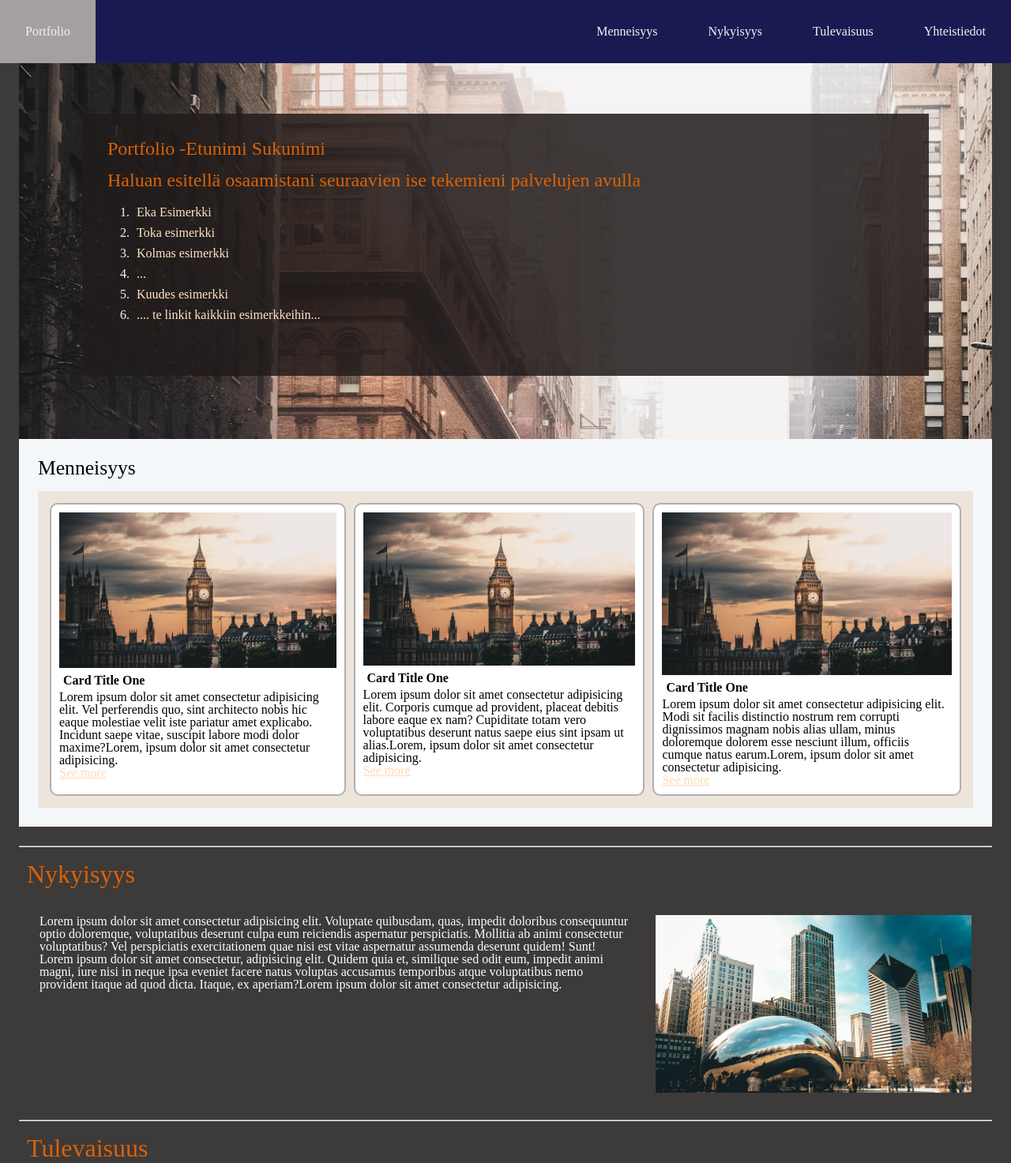
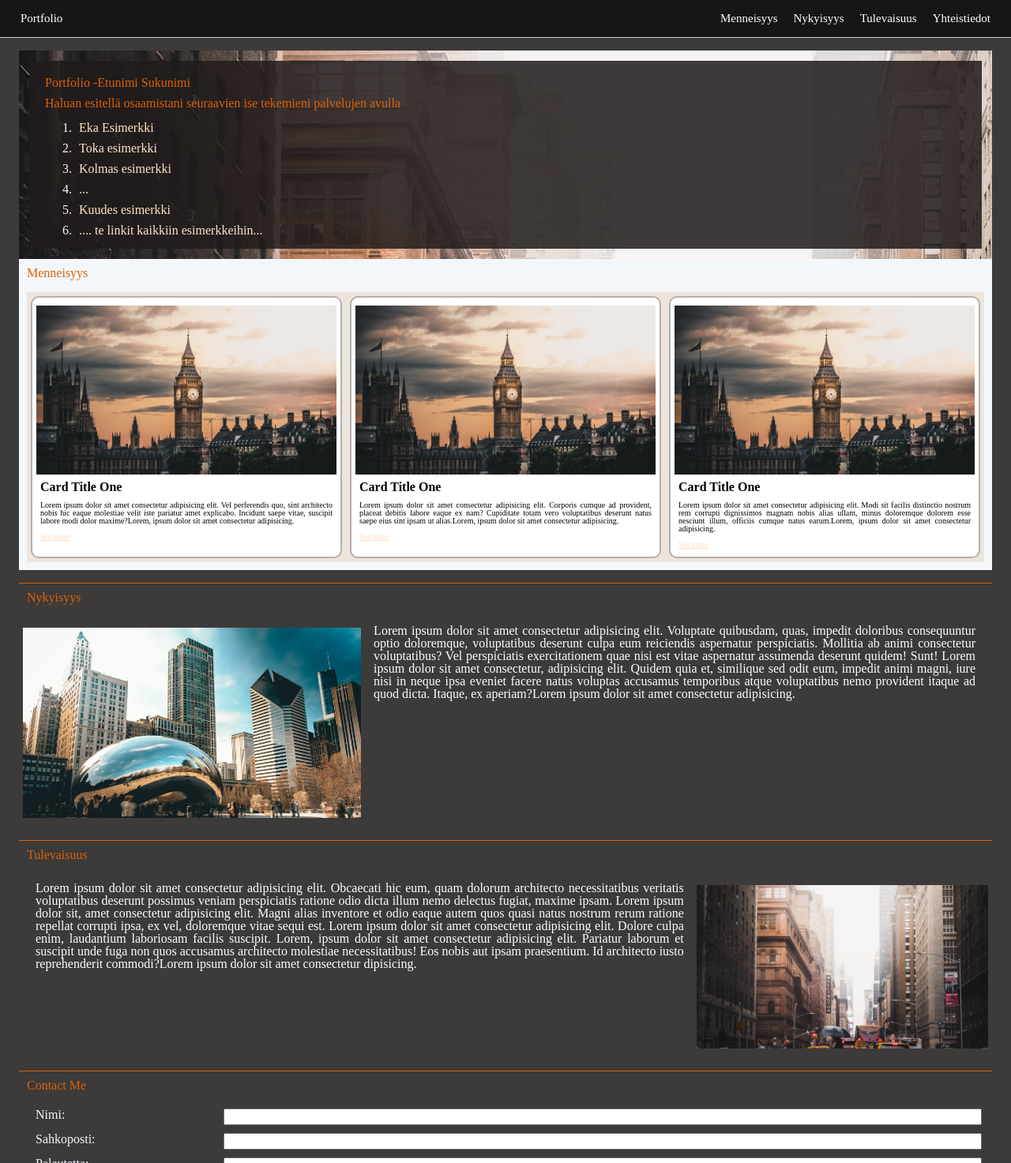
Before and after one commit to jasminabr/12-one-page-site, a plain HTML site: page index.html in a window 1280 px wide. Shown: the top 1473 px of the page at 79% size. Drawn offline with Linux system fonts and the light colour scheme.

Commit message:
CSS update!

```diff
--- a/index.html
+++ b/index.html
@@ -13,19 +13,20 @@
   </head>
   <body>
     <!--  seksioni navigimit -->
-    <nav>
-      <ul class="list">
-        <li style="float: left"><a href="#home">Portfolio</a></li>
-        <li><a href="#Yhteistiedot">Yhteistiedot </a></li>
-        <li><a href="#Tulevaisuus">Tulevaisuus </a></li>
-        <li><a href="#Nykyisyys">Nykyisyys </a></li>
-        <li><a href="#Menneisyys">Menneisyys </a></li>
+    <nav id="navbar">
+      <ul>
+        <li><a href="#anchor1">Portfolio</a></li>
+        <li><a href="#anchor2">Menneisyys </a></li>
+        <li><a href="#anchor3">Nykyisyys</a></li>
+        <li><a href="#anchor4">Tulevaisuus </a></li>
+        <li><a href="#anchor5">Yhteistiedot </a></li>
       </ul>
     </nav>
 
     <!--   Pjesa e prezantimit-->
 
     <div id="sailio">
+      <span id="anchor1" class="anchor"></span>
       <div class="main">
         <section id="mainpart">
           <h1>Portfolio -Etunimi Sukunimi</h1>
@@ -45,9 +46,11 @@
       </div>
 
       <!-- seksioni tresh per te kaluaren -->
+
+      <div class="section">
+        <span id="anchor2" class="anchor"></span>
         <div id="menne">
           <h1>Menneisyys</h1>
-
           <div class="container">
             <div class="menne-sect">
               <img src="./assets/mali.jpeg" alt="Menneisyys Section Photo" />
@@ -65,10 +68,10 @@
               <img src="./assets/mali.jpeg" alt="Menneisyys Section Photo" />
               <h2>Card Title One</h2>
               <p>
-              Lorem ipsum dolor sit amet consectetur adipisicing elit. Corporis
-              cumque ad provident, placeat debitis labore eaque ex nam?
-              Cupiditate totam vero voluptatibus deserunt natus saepe eius sint
-              ipsam ut alias.Lorem, ipsum dolor sit amet consectetur
+                Lorem ipsum dolor sit amet consectetur adipisicing elit.
+                Corporis cumque ad provident, placeat debitis labore eaque ex
+                nam? Cupiditate totam vero voluptatibus deserunt natus saepe
+                eius sint ipsam ut alias.Lorem, ipsum dolor sit amet consectetur
                 adipisicing.
               </p>
               <a href="#"> <p>See more</p></a>
@@ -77,9 +80,9 @@
               <img src="./assets/mali.jpeg" alt="Menneisyys Section Photo" />
               <h2>Card Title One</h2>
               <p>
-              Lorem ipsum dolor sit amet consectetur adipisicing elit. Modi sit
-              facilis distinctio nostrum rem corrupti dignissimos magnam nobis
-              alias ullam, minus doloremque dolorem esse nesciunt illum,
+                Lorem ipsum dolor sit amet consectetur adipisicing elit. Modi
+                sit facilis distinctio nostrum rem corrupti dignissimos magnam
+                nobis alias ullam, minus doloremque dolorem esse nesciunt illum,
                 officiis cumque natus earum.Lorem, ipsum dolor sit amet
                 consectetur adipisicing.
               </p>
@@ -87,15 +90,22 @@
             </div>
           </div>
         </div>
-
-      <br />
-
-      <hr />
+      </div>
 
       <!-- Paragrafi per te tashmen -Nykyisyys-->
+
+      <div class="section">
+        <span id="anchor3" class="anchor"></span>
+
+        <h3>Nykyisyys</h3>
         <div id="nyky">
-        <h3>Nykyisyys</h3>
-        <div class="nyky-sect">
+          <figure>
+            <img
+              class="Nyky-photo"
+              src="./assets/Bg-koti.jpeg"
+              alt="Nykyisyys Section Photo"
+            />
+          </figure>
           <p>
             Lorem ipsum dolor sit amet consectetur adipisicing elit. Voluptate
             quibusdam, quas, impedit doloribus consequuntur optio doloremque,
@@ -109,64 +119,61 @@
             Itaque, ex aperiam?Lorem ipsum dolor sit amet consectetur
             adipisicing.
           </p>
-          <img
-            class="Nyky-photo"
-            src="./assets/Bg-koti.jpeg"
-            alt="Nykyisyys Section Photo"
-          />
         </div>
       </div>
 
-      <hr />
+      <!--Paragrafi per te ardhmen-Tulevaisuus-->
+      <div class="section">
+        <span id="anchor4" class="anchor"></span>
 
-      <!--Paragrafi per te ardhmen-Tulevaisuus-->
+        <h3>Tulevaisuus</h3>
         <div id="tule">
-        <h3>Tulevaisuus</h3>
-        <div class="tule-sect">
-          <p>
-            Lorem ipsum dolor sit, amet consectetur adipisicing elit. Magni
-            alias inventore et odio eaque autem quos quasi natus nostrum rerum
-            ratione repellat corrupti ipsa, ex vel, doloremque vitae sequi est.
-            Lorem ipsum dolor sit amet consectetur adipisicing elit. Dolore
-            culpa enim, laudantium laboriosam facilis suscipit. Lorem, ipsum
-            dolor sit amet consectetur adipisicing elit. Pariatur laborum et
-            suscipit unde fuga non quos accusamus architecto molestiae
-            necessitatibus! Eos nobis aut ipsam praesentium. Id architecto iusto
-            reprehenderit commodi?Lorem ipsum dolor sit amet consectetur
-            dipisicing.
-          </p>
+          <figure>
             <img
               class="tule-photo"
               src="./assets/backgro.jpeg"
               alt="Tulevaisuus section photo"
             />
+          </figure>
+          <p>
+            Lorem ipsum dolor sit amet consectetur adipisicing elit. Obcaecati
+            hic eum, quam dolorum architecto necessitatibus veritatis
+            voluptatibus deserunt possimus veniam perspiciatis ratione odio
+            dicta illum nemo delectus fugiat, maxime ipsam. Lorem ipsum dolor
+            sit, amet consectetur adipisicing elit. Magni alias inventore et
+            odio eaque autem quos quasi natus nostrum rerum ratione repellat
+            corrupti ipsa, ex vel, doloremque vitae sequi est. Lorem ipsum dolor
+            sit amet consectetur adipisicing elit. Dolore culpa enim, laudantium
+            laboriosam facilis suscipit. Lorem, ipsum dolor sit amet consectetur
+            adipisicing elit. Pariatur laborum et suscipit unde fuga non quos
+            accusamus architecto molestiae necessitatibus! Eos nobis aut ipsam
+            praesentium. Id architecto iusto reprehenderit commodi?Lorem ipsum
+            dolor sit amet consectetur dipisicing.
+          </p>
         </div>
       </div>
 
-      <hr />
-      <br />
       <!--seksioni i formes Contact Me-->
+
+      <div class="section">
+        <span id="anchor5" class="anchor"></span>
         <h3>Contact Me</h3>
         <form id="myForm">
           <div class="contact">
             <label for="firstName">Nimi:</label>
             <input ype="text" id="fullName" name="fulltName" required />
           </div>
-
           <div class="contact">
             <label for="lastName">Sahkoposti:</label>
             <input type="email" id="email" name="email" required />
           </div>
-
           <div class="contact">
             <label for="email">Palautetta:</label>
             <input type="text" id="palautetta" name="palautetta" required />
           </div>
-
           <button type="submit">Lähetä</button>
         </form>
-      <br />
-      <hr />
+      </div>
 
       <footer>
         <p>2024 © Etunimi Sukunimi</p>
--- a/layout.css
+++ b/layout.css
@@ -14,24 +14,46 @@ body {
 
 /* The navigation bar */
 
-nav {
+#navbar {
   box-sizing: border-box;
-  overflow: hidden;
-  background-color: rgb(26, 26, 82);
+  padding: 1rem;
+  background-color: rgb(22, 22, 24);
+  border-bottom: 1px solid #ccc;
   position: fixed;
+  width: 100%;
   top: 0;
-  width: 100%;
+  left: 0;
+  z-index: 10;
 }
-nav a {
-  float: left;
-  color: #f2f2f2;
-  text-align: center;
-  padding: 2rem;
+
+#navbar ul {
+  display: flex;
+  flex-direction: row;
+  align-items: flex-end;
+  justify-content: flex-end;
+}
+
+#navbar li {
+  justify-content: flex-start;
+  align-items: flex-end;
+  padding: 0 5px 0 5px;
+  font-size: 9px;
+}
+#navbar a {
+  color: white;
+  padding: 5px;
   text-decoration: none;
 }
+ul li:first-child {
+  flex: 1;
+}
+
 ul a:hover {
   background: #a69f9f;
   color: #f2f2f2;
+}
+figure img {
+  max-width: 100%;
 }
 
 /* Main content */
@@ -39,22 +61,20 @@ ul a:hover {
   background-image: url(./assets/backgro.jpeg);
   max-width: 100%;
   margin-top: auto;
-  padding: 4rem;
+  padding: 0.5rem;
 }
 
 #mainpart {
   background-color: rgba(33, 28, 28, 0.855);
   max-width: 100%;
-  height: 300px;
-  margin: 1rem;
-  padding: 1rem;
+  margin: 5px;
+  padding: 10px;
 }
 
 #mainpart h1,
 #mainpart h2 {
   color: #da6207;
-  font-size: 1.5em;
-  margin: 1rem;
+  margin: 10px;
 }
 
 ol {
@@ -70,18 +90,36 @@ ol {
   padding: 5px;
   list-style-type: decimal;
 }
+
+/* buttons click */
+
+.section {
+  position: relative;
+  border-bottom: 1.5px #da6207 solid;
+}
+.anchor {
+  display: block;
+  position: absolute;
+  width: 0;
+  height: 0;
+  z-index: -1;
+  top: -70px;
+  left: 0;
+  visibility: hidden;
+}
+
 /* Menneisyys section */
 #menne {
   box-sizing: border-box;
+  margin: 0rem 0 1rem 0;
   display: flex;
-  flex-wrap: wrap;
-  padding: 1.5rem;
+  flex-direction: column;
+  padding: 10px;
   background-color: rgb(244, 247, 250);
 }
 
 .container {
   flex-direction: column;
-  padding: 10px;
   justify-content: space-between;
   color: black;
   background-color: rgb(237, 229, 219);
@@ -91,20 +129,18 @@ ol {
 .menne-sect {
   border: 2px solid rgb(179, 175, 175);
   background: white;
-  padding: 10px;
+  padding: 5px;
   margin: 5px;
   border-radius: 10px;
   max-width: 100%;
 }
+.container img {
+  margin: 5px 0 auto;
+  width: 100%;
+}
 
-.container img {
-  max-width: 100%;
-  max-height: 100%;
-}
 #menne h1 {
-  font-size: 2rem;
-  color: black;
-  font-size: 1.6rem;
+  color: #da6207;
   margin-bottom: 1rem;
 }
 
@@ -112,38 +148,26 @@ ol {
   font-weight: bold;
   padding: 5px;
 }
+#menne p {
+  padding: 5px;
+  font-size: 10px;
+  text-align: justify;
+}
 #menne a {
-  font-size: 1rem;
   color: peachpuff;
 }
+
 /* Nykyisyys section */
 
 #nyky {
   box-sizing: border-box;
-  display: flex;
-  flex-direction: column;
-}
-
-.nyky-sect {
-  flex-direction: row;
-  padding: 10px;
-  flex-wrap: nowrap;
-  justify-content: space-between;
-  color: black;
+  margin: 5px;
 }
 
 /* Tulevaisuus section */
 #tule {
   box-sizing: border-box;
-  display: flex;
-  flex-direction: column;
-}
-
-#tule img,
-#nyky img {
-  max-width: 90%;
-  margin: 1rem;
-  padding: 0rem;
+  margin: 5px;
 }
 
 #tule h3,
@@ -151,10 +175,10 @@ ol {
 h3 {
   color: #da6207;
   margin: 10px;
-  font-size: 2rem;
 }
 #tule p,
 #nyky p {
+  text-align: justify;
   margin: 1rem;
   padding: 0rem;
   color: #fdfdfd;
@@ -162,28 +186,26 @@ h3 {
 .tule-sect {
   flex-direction: row-reverse;
   flex-wrap: nowrap;
-  justify-content: space-between;
   color: black;
 }
 
 /* form assetukset */
 #myForm {
   display: flex;
+  padding-bottom: 1rem;
   flex-direction: column;
   flex-wrap: wrap;
   max-width: 100%;
   margin: 1rem;
 }
 .contact {
-  margin: 10px;
+  margin: 5px;
 }
 button {
   display: block;
-  padding: 10px;
+  padding: 5px;
   background-color: #da6207;
   color: #fdfdfd;
-
-  font-size: 1.2rem;
   margin-left: auto;
   margin-right: auto;
 }
@@ -203,58 +225,63 @@ footer p {
 /* RESPONSIIVISUUS*/
 
 /*TABLET*/
-@media only screen and (min-width: 470px) {
-  nav li {
-    display: inline;
-    float: right;
+@media only screen and (min-width: 426px) {
+  #navbar li {
+    font-size: 12px;
   }
-
-  nav {
-    flex-direction: row;
-    max-width: 100%;
-  }
-
   .container {
     display: flex;
     flex-direction: row;
   }
 
-  .nyky-sect {
-    display: flex;
-    flex-direction: column;
+  #nyky figure {
+    width: 14rem;
+    float: left;
+    margin-bottom: 5px;
+    margin-right: 10px;
   }
-  .nyky-photo,
-  .tule-photo {
-    align-items: center;
+  #tule figure {
+    width: 14rem;
+    float: right;
+    margin-bottom: 5px;
+    margin-left: 10px;
+  }
+  #tule p,
+  #nyky p {
+    text-align: justify;
+  }
+
+  .contact {
+    display: grid;
+    grid-template-columns: 2fr 75%;
   }
 }
 
 /*DESKTOP*/
-@media only screen and (min-width: 890px) {
-  nav li {
-    display: inline;
-    float: right;
+@media only screen and (min-width: 769px) {
+  #navbar li {
+    font-size: 15px;
   }
   .container {
     display: flex;
     flex-direction: row;
   }
-  .nyky-sect {
+  #nyky {
     display: flex;
     flex-direction: row;
   }
-  .tule-sect {
+  #tule {
     display: flex;
+    flex-direction: row-reverse;
   }
-  .tule-photo {
-    float: left;
+
+  #tule figure {
+    margin: 20px 0px 20px 0px;
+    width: 150rem;
   }
-  #tule img,
-  #nyky img {
-    min-width: 400px;
-    margin: 1rem;
-    padding: 0rem;
-    max-width: 100%;
+  #nyky figure {
+    margin: 20px 0px 20px 0px;
+    width: 150rem;
   }
   .contact {
     display: grid;
```
Lines whose indentation alone changed are shown as unchanged.
